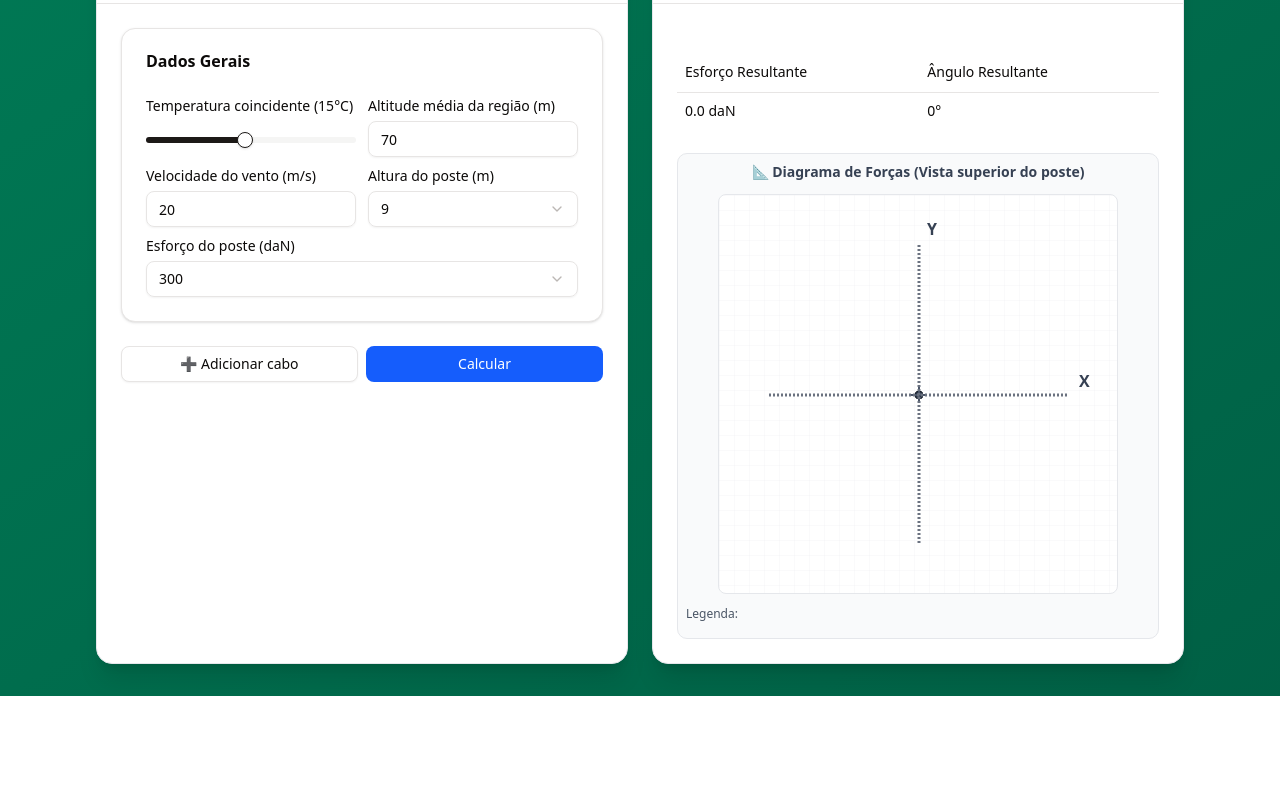
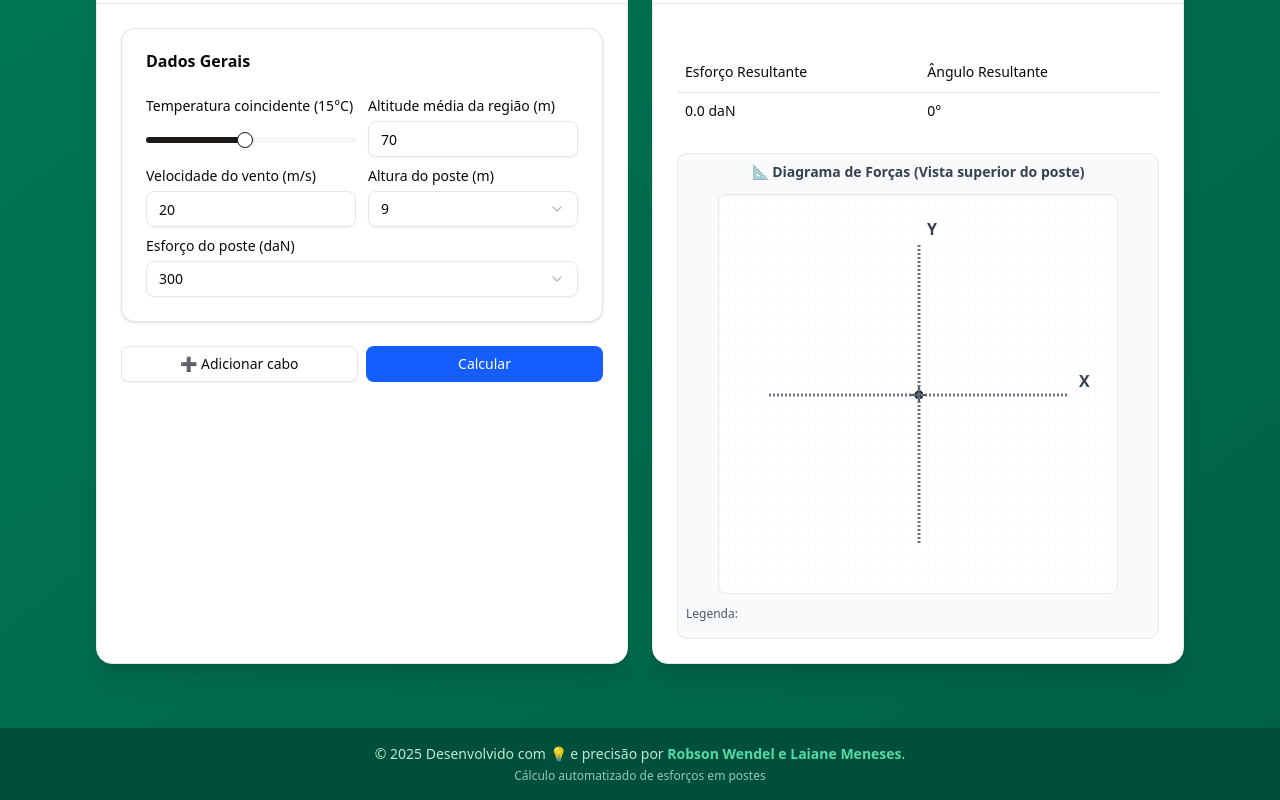
Before and after one commit to robsu17/calculador-esforco, a React (Vite) app: page / in a window 1280 px wide. Shown: the part 192-992 px from the top of the page. Before the commit the page ends 888 px from the top, so only its background shows below. Built offline with nearby package versions, Linux system fonts and the light colour scheme.

Commit message:
feat: restructure layout and add footer to enhance user experience in App component

```diff
--- a/src/App.tsx
+++ b/src/App.tsx
@@ -116,7 +116,8 @@ export default function App() {
   }, [caboForms.length])
 
   return (
-    <div className="min-h-screen bg-gradient-to-br from-emerald-700 to-emerald-800 flex items-center justify-center">
+    <div className="min-h-screen bg-gradient-to-br from-emerald-700 to-emerald-800 flex flex-col">
+      <main className="flex-grow flex items-center justify-center">
         <div className="max-w-6xl w-full mx-auto p-8">
           <h1 className="text-4xl font-extrabold text-center text-white mb-10 tracking-tight">
             Cálculo de Esforço em Postes
@@ -179,6 +180,23 @@ export default function App() {
             </Card>
           </div>
         </div>
+      </main>
+
+      {/* 🌿 Footer */}
+      <footer className="bg-emerald-900 text-emerald-100 py-4 mt-8">
+        <div className="max-w-6xl mx-auto px-6 text-center text-sm">
+          <p className="opacity-90">
+            © {new Date().getFullYear()} Desenvolvido com 💡 e precisão por{" "}
+            <span className="font-semibold text-emerald-300">
+              <a href="https://www.linkedin.com/in/robson-lima-ba5bb31a8" target="_blank">Robson Wendel</a> e {' '}
+              <a href="https://www.linkedin.com/in/laiane-meneses" target="_blank">Laiane Meneses</a>
+            </span>.
+          </p>
+          <p className="text-xs mt-1 opacity-70">
+            Cálculo automatizado de esforços em postes
+          </p>
+        </div>
+      </footer>
     </div>
   )
 }
```
Lines whose indentation alone changed are shown as unchanged.
